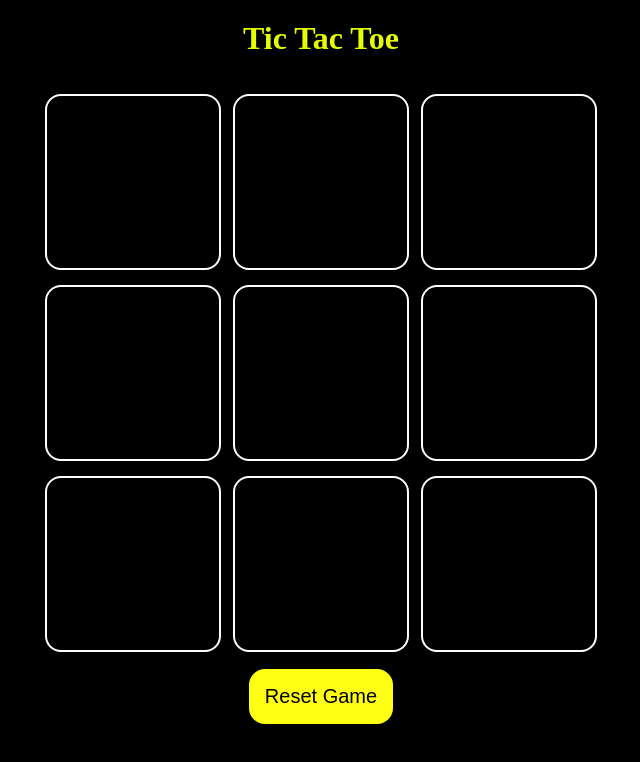
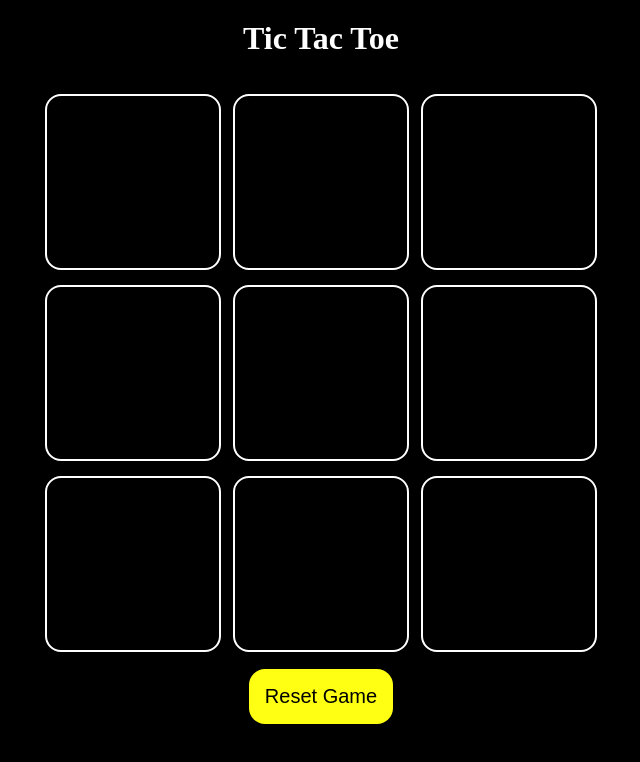
Before and after one commit to zulfiqar2710/Modern-Tic-Tac-Toe, a plain HTML site: page index.html in a window 1280 px wide. Shown: the whole page, without its empty margins (319-959 px from the left). Drawn offline with Linux system fonts and the light colour scheme.

Commit message:
Update cs.css

```diff
--- a/cs.css
+++ b/cs.css
@@ -76,6 +76,6 @@
   display: none;
 }
 .Tic{
-  color: #e5ff00;
+  color: #ffffff;
   padding-top: 20px;
 }
```
